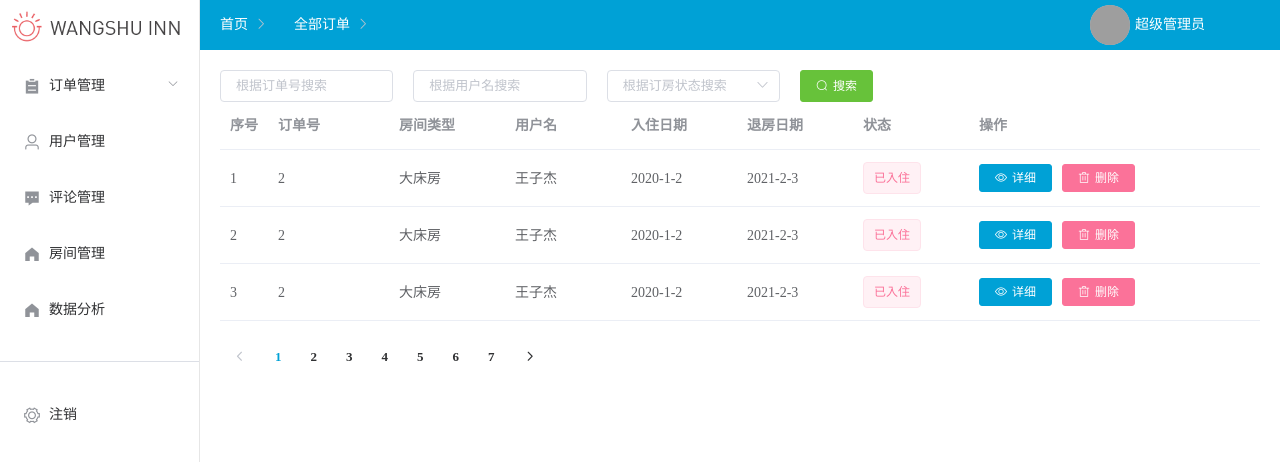
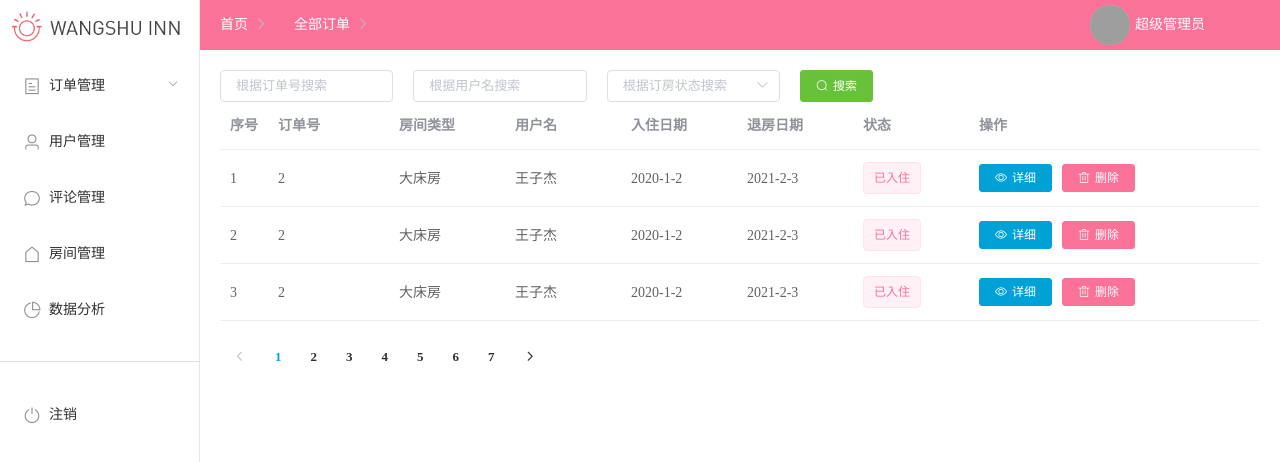
Before and after one commit to 505402896/Hotel_Admin, a Vue app: page /#/Layout/all-order in a window 1280 px wide. Shown: the top 462 px of the page. Built offline with nearby package versions, Linux system fonts and the light colour scheme; grey boxes are pictures that could not be loaded.

Commit message:
U 样式修改

```diff
--- a/src/layout/NavBar.vue
+++ b/src/layout/NavBar.vue
@@ -40,7 +40,7 @@ export default {
   top: 0;
   z-index: 9;
   padding-left: 200px;
-  background-color: $blue-color;
+  background-color: $pink-color;
 }
 .el-breadcrumb  /deep/  .el-breadcrumb__inner
   {
--- a/src/layout/SliderBar.vue
+++ b/src/layout/SliderBar.vue
@@ -9,13 +9,13 @@
             @open="handleOpen"
             @close="handleClose"
             :collapse="isCollapse"
-            active-text-color="#00a1d6"
+            active-text-color="#fb7299"
             :default-active="currentPath"
             >
                <img @click="showNav" class="logo" :src="isCollapse ? require('@/assets/image/icon45.png') : require('@/assets/image/iconFont596.png') " alt="">
                 <el-submenu index="1">
                     <template slot="title">
-                      <i class="el-icon-s-order"></i>
+                      <i class="el-icon-tickets"></i>
                       <span slot="title">订单管理</span>
                     </template>
                     <el-menu-item-group>
@@ -29,20 +29,20 @@
                   <span slot="title">用户管理</span>
                 </el-menu-item>
                 <el-menu-item index="/layout/comment-manage">
-                  <i class="el-icon-s-comment"></i>
+                  <i class="el-icon-chat-round"></i>
                   <span slot="title">评论管理</span>
                 </el-menu-item>
                 <el-menu-item index="/layout/rooms-manage">
-                  <i class="el-icon-s-home"></i>
+                  <i class="el-icon-house"></i>
                   <span slot="title">房间管理</span>
                 </el-menu-item>
                 <el-menu-item index="/layout/data-view">
-                  <i class="el-icon-s-home"></i>
+                  <i class="el-icon-pie-chart"></i>
                   <span slot="title">数据分析</span>
                 </el-menu-item>
                 <el-divider />
                 <el-menu-item @click="logout">
-                  <i class="el-icon-setting"></i>
+                  <i class="el-icon-switch-button"></i>
                   <span slot="title">注销</span>
                 </el-menu-item>
             </el-menu>
--- a/src/main.js
+++ b/src/main.js
@@ -8,6 +8,7 @@ import '@/style/theme/index.css'
 import echarts from 'echarts'
 
 Vue.prototype.$echarts = echarts
+Vue.prototype.$imgPath = 'http://121.196.145.100:8080/Hotel/'
 Vue.config.productionTip = false
 Vue.use(ElementUI)
 new Vue({
```
Also changed, not shown: src/api/order-manage/all-order.js (added, +10 -0 lines).
